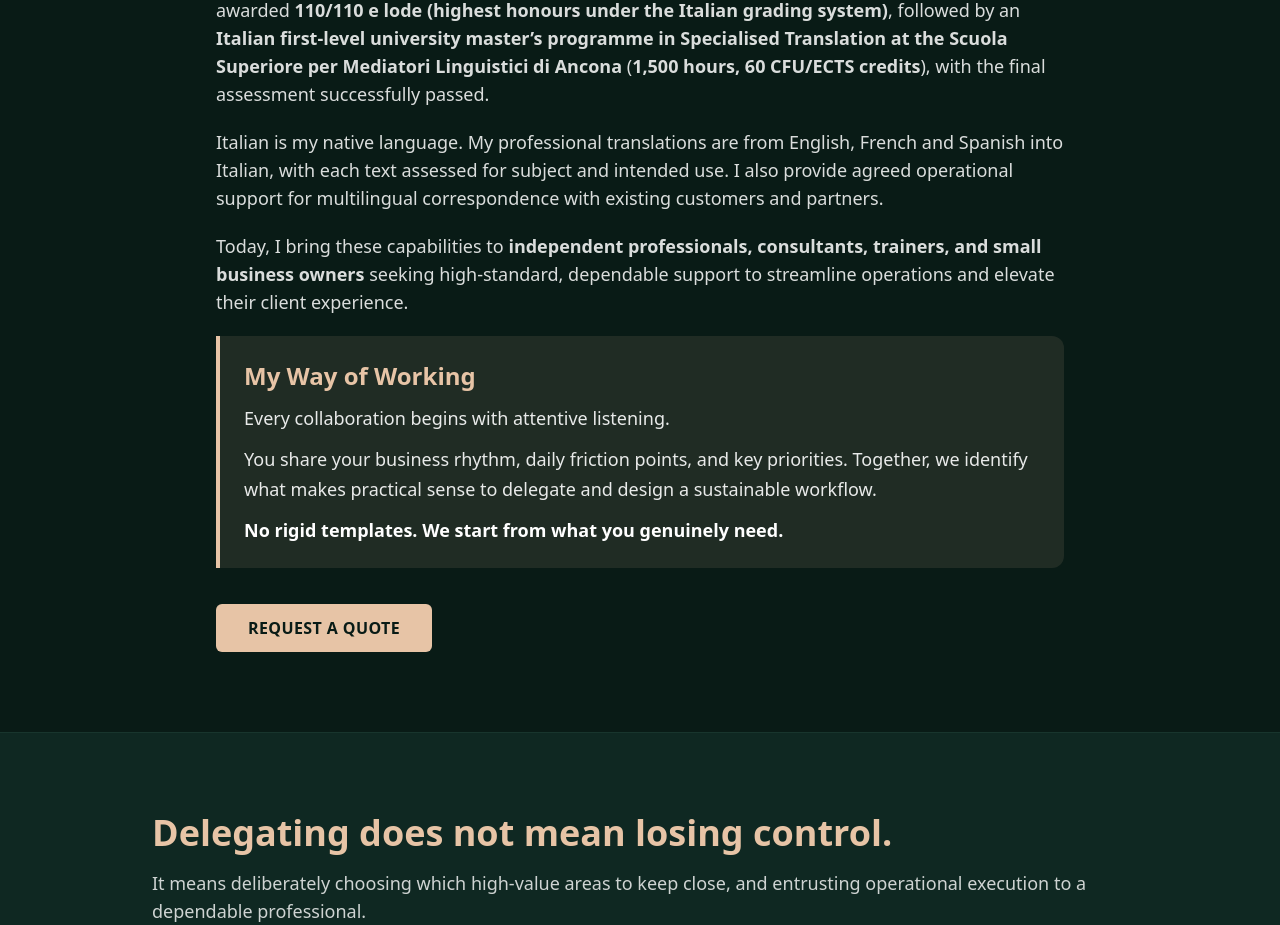
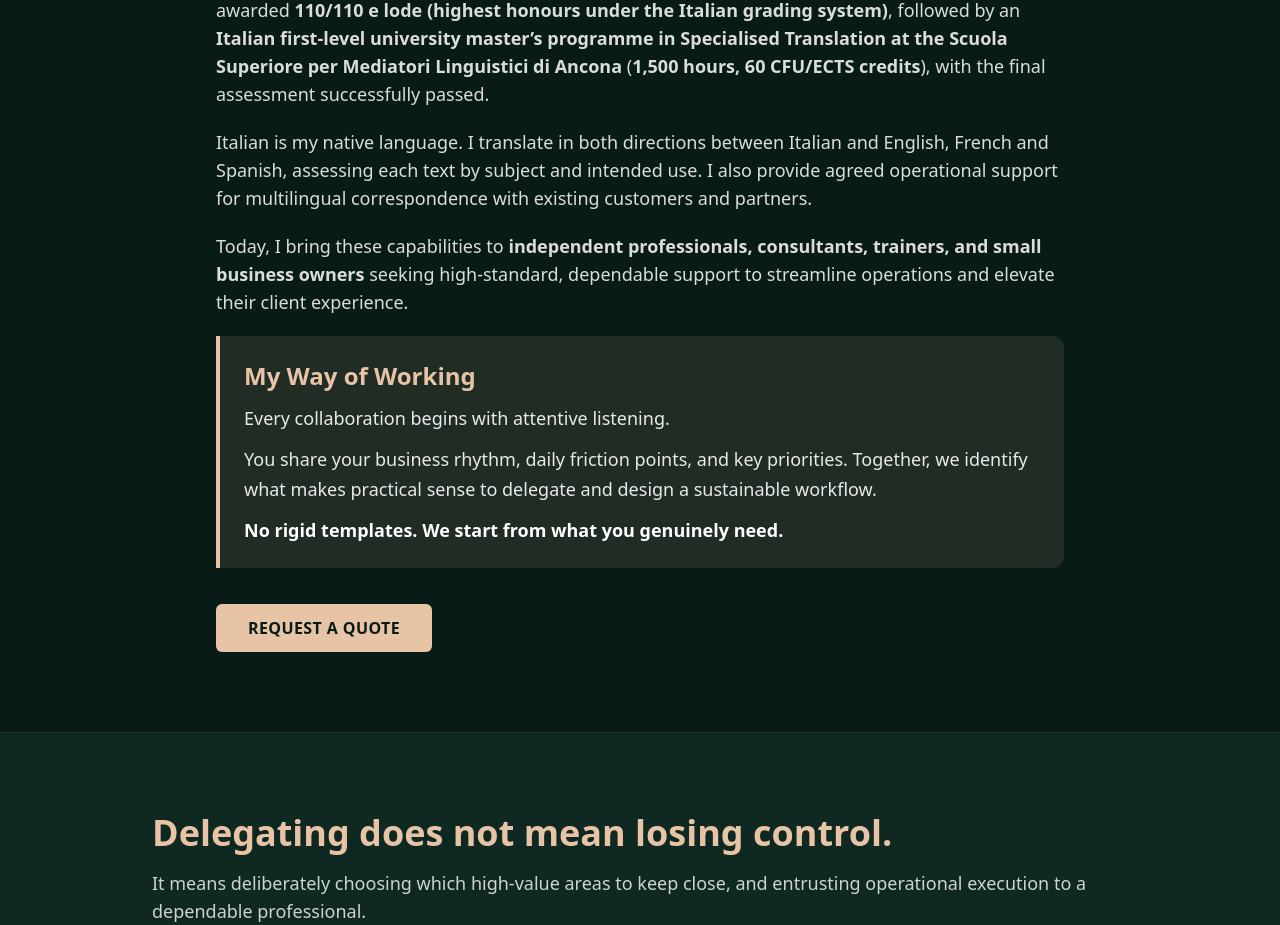
Before and after one commit to noemitomassetti/noemitomassetti-it, a React (Vite) app: page / in a window 1280 px wide. Shown: the part 1900-2825 px from the top of the page. Built offline with nearby package versions, Linux system fonts and the light colour scheme; no server answers; the HTML template or start-up script is replaced by a standard one.

Commit message:
Remove remaining one-way translation claims from homepage copy

```diff
--- a/src/pages/Index.tsx
+++ b/src/pages/Index.tsx
@@ -681,9 +681,9 @@ export default function IndexPage() {
                 {lang === "it"
                   ? "Posso occuparmi di alcune delle attività di segreteria, organizzazione, comunicazione e supporto operativo che fanno parte della gestione quotidiana della tua attività."
                   : lang === "fr"
-                  ? "Je peux prendre en charge la correspondance avec les clients italiens existants, les tâches de back-office convenues, la traduction professionnelle de l’anglais, du français et de l’espagnol vers l’italien et la localisation pour l’Italie."
+                  ? "Je peux prendre en charge la correspondance avec les clients italiens existants, les tâches de back-office convenues, la traduction professionnelle dans les deux sens entre l’italien et l’anglais, le français et l’espagnol et la localisation pour l’Italie."
                   : lang === "es"
-                  ? "Puedo encargarme de la atención escrita a clientes italianos existentes, tareas operativas acordadas, traducción profesional del inglés, francés y español al italiano y localización para Italia."
+                  ? "Puedo encargarme de la atención escrita a clientes italianos existentes, tareas operativas acordadas, traducción profesional en ambas direcciones entre el italiano y el inglés, francés y español, y localización para Italia."
                   : "I can help with Italy-related back-office tasks, written support for existing Italian customers, professional translation in both directions between Italian and EN/FR/ES, and localisation for Italy."}
               </p>
               <p>
@@ -803,7 +803,7 @@ export default function IndexPage() {
               </>
             ) : (
               <>
-                Italian is my native language. My professional translations are from English, French and Spanish into Italian, with each text assessed for subject and intended use. I also provide agreed operational support for multilingual correspondence with existing customers and partners.
+                Italian is my native language. I translate in both directions between Italian and English, French and Spanish, assessing each text by subject and intended use. I also provide agreed operational support for multilingual correspondence with existing customers and partners.
               </>
             )}
           </p>
```
